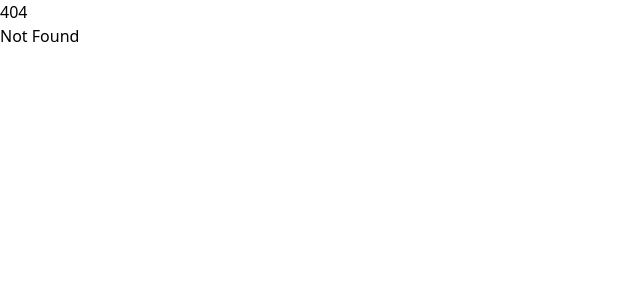
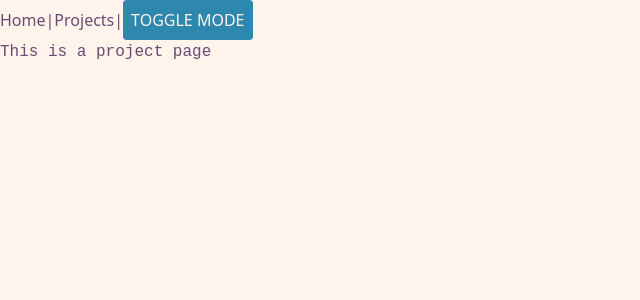
Before and after one commit to MarKr17/Portfolio, a SvelteKit app: page /Projects in a window 1280 px wide. Before the commit this address had no page. Shown: the top 300 px of the page, without its empty margins (0-640 px from the left). Built offline with nearby package versions, Linux system fonts and the light colour scheme.

Commit message:
first steps, colors adjusted

```diff
--- a/src/app.css
+++ b/src/app.css
@@ -1 +1,45 @@
 @import 'tailwindcss';
+:root{
+    --lm_color: #6a4974;
+    --lm_background: #fff4eb;
+    --lm_primary: #2e87ad;
+    --lm_secondary: #c1a5ca;
+    --lm_accent: #70a47f;
+
+    --dm_color: #ac8bb6;
+    --dm_background: #140900;
+    --dm_primary: #52abd1;
+    --dm_secondary: #51355a;
+    --dm_accent: #5b8f6a;
+}
+body{
+    background-color: var(--lm_background);
+    color: var(--lm_color);
+    transition: background-color 0.3s
+}
+body.dark-mode{
+    background-color: var(--dm_background);
+    color: var(--dm_color);
+}
+h1{
+    font-family: 'Courier New', Courier, monospace;
+    color: var(--lm_color);
+}
+h1.dark-mode{
+    color: var(--dm_color);
+}
+button {
+    background-color: var(--lm_primary);
+    color: var(--lm_background);
+    border: none;
+    border-radius: 4px;
+    padding: 0.5rem;
+    text-transform: uppercase;
+    }
+body.dark-mode button {
+    background-color: var(--dm_primary);
+    color: var(--dm_background);
+    }
+ul#menu li {
+    display:inline;
+}
--- a/src/routes/+layout.js
+++ b/src/routes/+layout.js
@@ -1 +1,2 @@
 export const prerender = true
+export const ssr = true
--- a/src/routes/+layout.svelte
+++ b/src/routes/+layout.svelte
@@ -1,6 +1,15 @@
 <script lang="ts">
 	import '../app.css';
 	let { children } = $props();
+	function toggle() {
+    	window.document.body.classList.toggle('dark-mode')
+	}
 </script>
+<ul id="menu">
+	<li><a href="/">Home</a>|
+	<li><a href="/Projects">Projects</a>|
+	<li><button on:click={toggle}>Toggle mode</button></li>
+</ul>
+
 
 {@render children()}
--- a/src/routes/+page.svelte
+++ b/src/routes/+page.svelte
@@ -1,2 +1,5 @@
-<h1>Welcome to SvelteKit</h1>
-<p>Visit <a href="https://svelte.dev/docs/kit">svelte.dev/docs/kit</a> to read the documentation</p>
+<script>
+
+</script>
+    <h1>Welcome to SvelteKit</h1>
+    <p>Visit <a href="https://svelte.dev/docs/kit">svelte.dev/docs/kit</a> to read the documentation</p>
--- /dev/null
+++ b/src/routes/Projects/+page.svelte
@@ -0,0 +1 @@
+<h1>This is a project page</h1>
```
